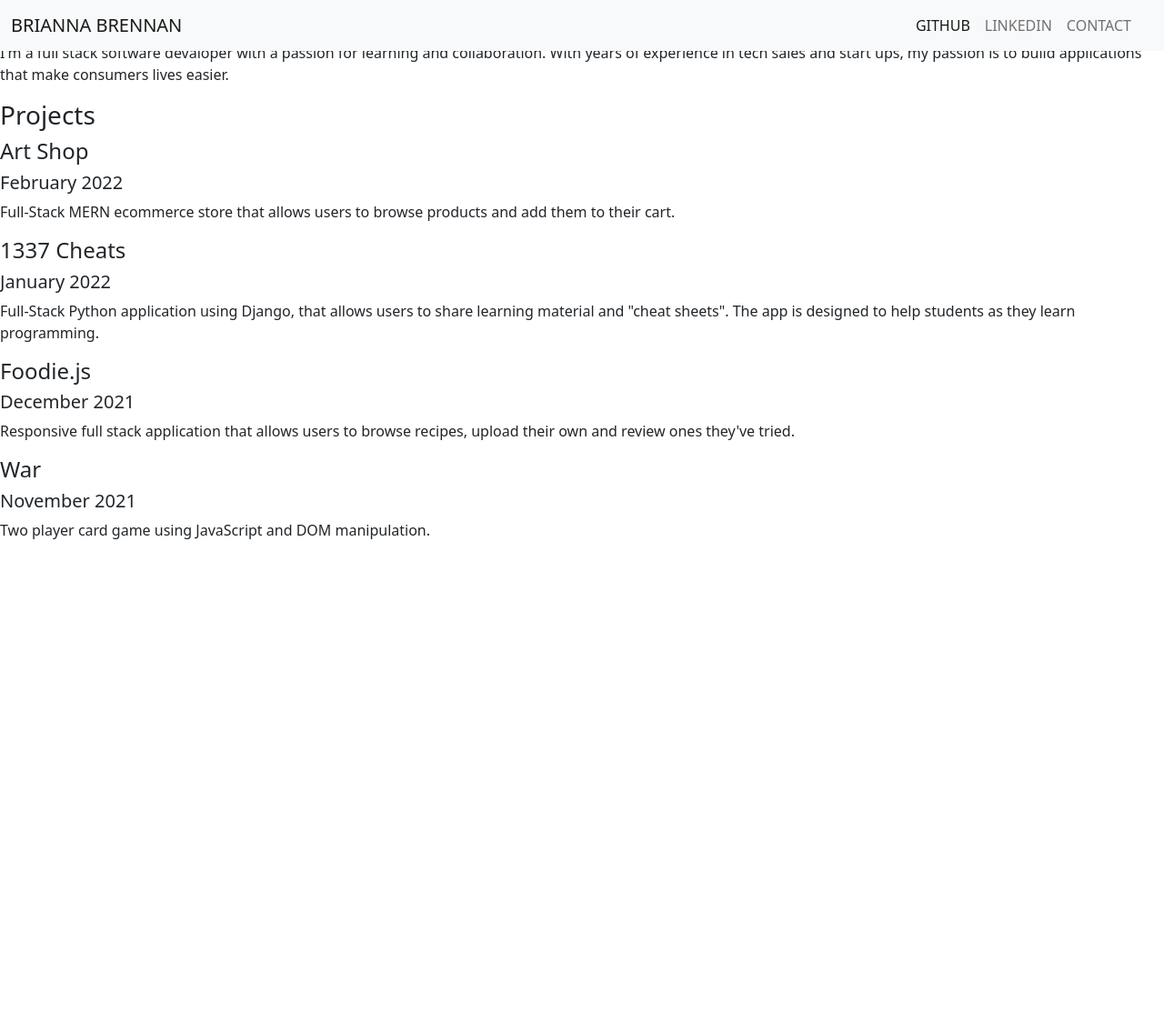
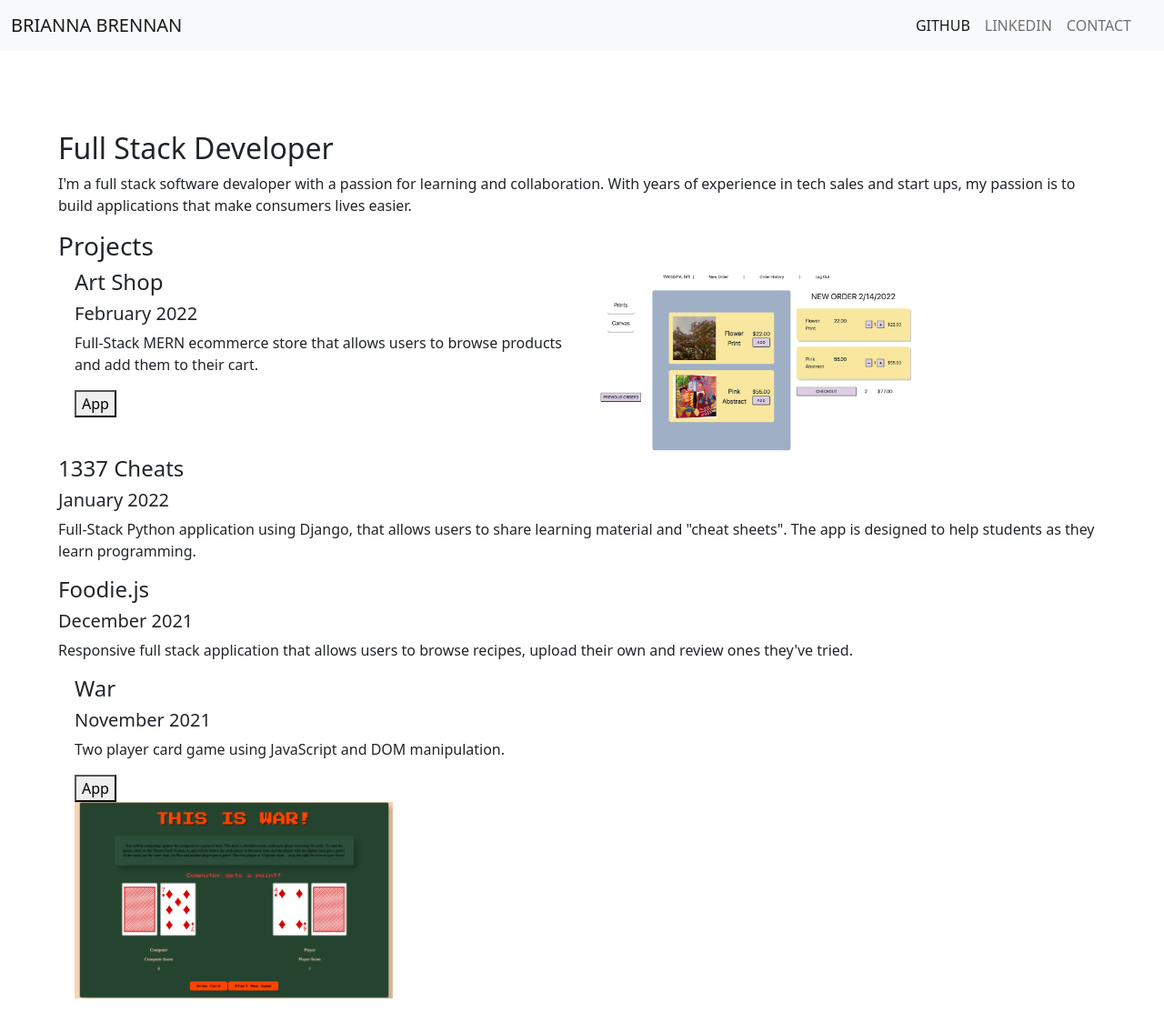
Before and after one commit to brianna-brennan/portfolio, a plain HTML site: page index.html in a window 1280 px wide. Shown: the whole page at 91% size. Before the commit the page ends 800 px from the top, so only its background shows below. Drawn offline with nearby package versions, Linux system fonts and the light colour scheme.

Commit message:
Format page with rows and columns

```diff
--- a/index.html
+++ b/index.html
@@ -5,7 +5,7 @@
     <meta http-equiv="X-UA-Compatible" content="IE=edge">
     <meta name="viewport" content="width=device-width, initial-scale=1.0">
     <link href="https://cdn.jsdelivr.net/npm/bootstrap@5.1.3/dist/css/bootstrap.min.css" rel="stylesheet" integrity="sha384-1BmE4kWBq78iYhFldvKuhfTAU6auU8tT94WrHftjDbrCEXSU1oBoqyl2QvZ6jIW3" crossorigin="anonymous">
-    <link rel='stylesheet' href="/style.css" type="text/css"/>
+    <link rel='stylesheet' href="style.css">
     <title>Brianna Brennan Portfolio</title>
 </head>
 <body>
@@ -26,7 +26,7 @@
                      <a class="nav-link active" aria-current="page" href="https://github.com/brianna-brennan">GITHUB</a>
                 </li>
                 <li class="nav-item">
-                    <a class="nav-link" href="https://www.linkedin.com/in/brianna-brennan-jacobellis/">LINKEDIN</a>
+                    <a class="nav-link" aria-current="page" href="https://www.linkedin.com/in/brianna-brennan-jacobellis/">LINKEDIN</a>
                 </li>
                 <li class="nav-item">
                     <a class="nav-link">CONTACT</a>
@@ -36,7 +36,7 @@
             </div>
         </div>
         </nav>
-
+        <section>
         <div>
             <h2>Full Stack Developer</h2>
             <p>I'm a full stack software devaloper with a passion for
@@ -44,14 +44,23 @@
                 tech sales and start ups, my passion is to build applications
                 that make consumers lives easier. </p>
         </div>
+        </section>
 
 
     <section>
         <h3>Projects</h3>
-        <div>
+        <div class="container">
+            <div class="row row-cols-2">
+                <div class="col">
                     <h4>Art Shop</h4>
                     <h5>February 2022</h5>
                     <p>Full-Stack MERN ecommerce store that allows users to browse products and add them to their cart.</p>
+                    <button href="https://mia-art-shop.herokuapp.com/">App</button>
+                </div>
+            <div class="col">
+            <img src= "public/Screen Shot 2022-02-14 at 2.40.28 AM.png" width="350">
+            </div>
+        </div>
         </div>
 
         <div>
@@ -66,10 +75,18 @@
             <p>Responsive full stack application that allows users to browse recipes, upload their own and review ones they've tried.</p>
         </div>
 
-        <div>
+        <div class="container">
+            <div class= "row row-cols-2">
+                <div class="col">
                     <h4>War</h4>
                     <h5>November 2021</h5>
                     <p>Two player card game using JavaScript and DOM manipulation.</p>
+                    <button href="https://mia-art-shop.herokuapp.com/">App</button>
+                <div class="col">
+                    <img src="public/Screen Shot 2021-11-30 at 9.18.12 PM.png" width="350">
+                </div>
+        </div>
+        </div>
         </div>
 
 
--- a/style.css
+++ b/style.css
@@ -0,0 +1,6 @@
+body {
+	margin: 5%;
+}
+h2 {
+	padding-top: 5rem;
+}
```
Also changed, not shown: public/Screen Shot 2021-11-30 at 9.18.12 PM.png (added), public/Screen Shot 2022-02-14 at 2.40.28 AM.png (added), 1 other file. Lines whose indentation alone changed are shown as unchanged.
